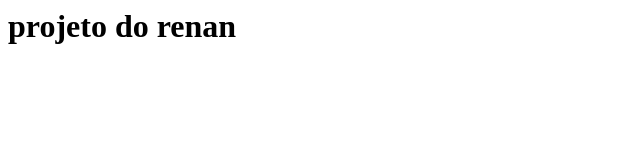
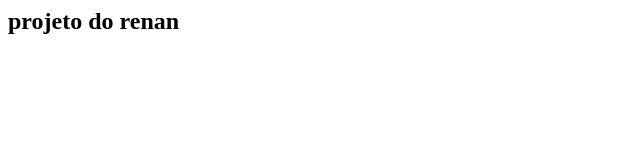
Before and after one commit to rjrenan77/curso-git, a plain HTML site: page index.html in a window 1280 px wide. Shown: the whole page, without its empty margins (0-640 px from the left). Drawn offline with Linux system fonts and the light colour scheme.

Commit message:
trocando h1 por h2

```diff
--- a/index.html
+++ b/index.html
@@ -1,7 +1,7 @@
 <html>
 	<head></head>
 	<body>
-		<h1> projeto do renan </h1>
+		<h2> projeto do renan </h2>
 	</body>
 
 </html>
```
